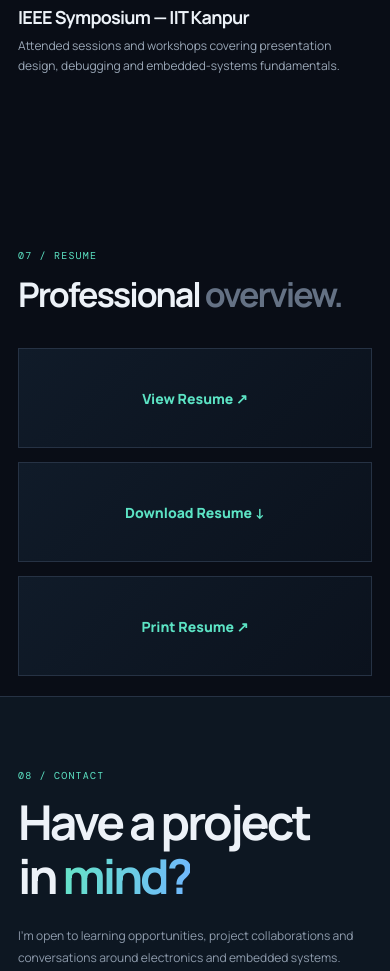
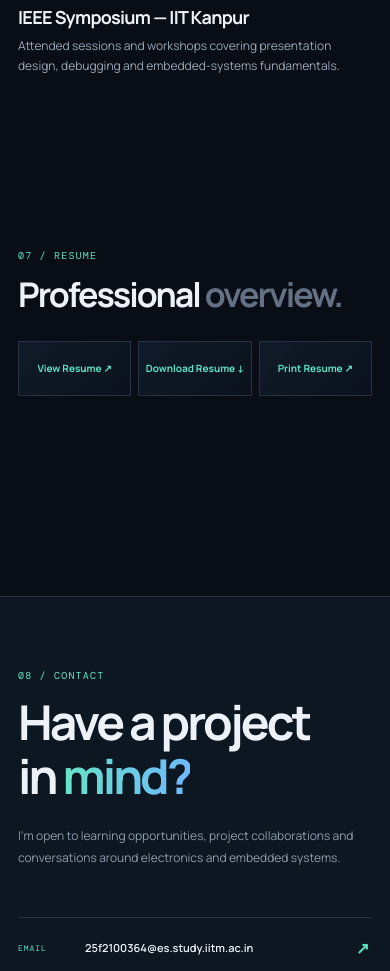
Before and after one commit to abhaytiwari727534-svg/abhaytiwari727534-svg.github.io, a plain HTML site: page index.html in a window 390 px wide. Shown: the part 8895-9866 px from the top of the page. Drawn offline with nearby package versions, Linux system fonts and the light colour scheme.

Commit message:
Add files via upload

```diff
--- a/styles.css
+++ b/styles.css
@@ -19,29 +19,31 @@
 .resume-actions {
   display: grid;
   grid-template-columns: repeat(3, 1fr);
-  gap: 20px;
-  margin-top: 35px;
+  gap: 12px;
+  margin-top: 25px;
 }
 
 .resume-actions a {
-  min-height: 150px;
-  padding: 28px 20px;
+  min-height: 65px;
+  padding: 12px 10px;
   border: 1px solid #263244;
   background: linear-gradient(135deg, #101b29, #0b121d);
   display: flex;
-  flex-direction: column;
+  flex-direction: row;
   align-items: center;
   justify-content: center;
-  gap: 14px;
+  gap: 8px;
   color: #5ce3c4;
-  font-size: 14px;
-  font-weight: 800;
+  font-family: Manrope, Arial, sans-serif;
+  font-size: 12px;
+  font-weight: 700;
+  text-align: center;
   transition: transform .25s ease, border-color .25s ease,
               background .25s ease, box-shadow .25s ease;
 }
 
 .resume-actions a:hover {
-  transform: scale(1.04);
+  transform: scale(1.02);
   border-color: #5ce3c4;
   background: #12232d;
   box-shadow: 0 8px 30px #5ce3c41c;
@@ -53,11 +55,18 @@
 
 @media(max-width:650px) {
   .resume-actions {
-    grid-template-columns: 1fr;
-    gap: 14px;
+    grid-template-columns: repeat(3, minmax(0, 1fr));
+    gap: 7px;
   }
 
   .resume-actions a {
-    min-height: 100px;
+    min-height: 55px;
+    padding: 8px 4px;
+    font-size: 10px;
+    gap: 4px;
   }
 }
+
+#resume {
+  margin-bottom: 180px;
+}
```
